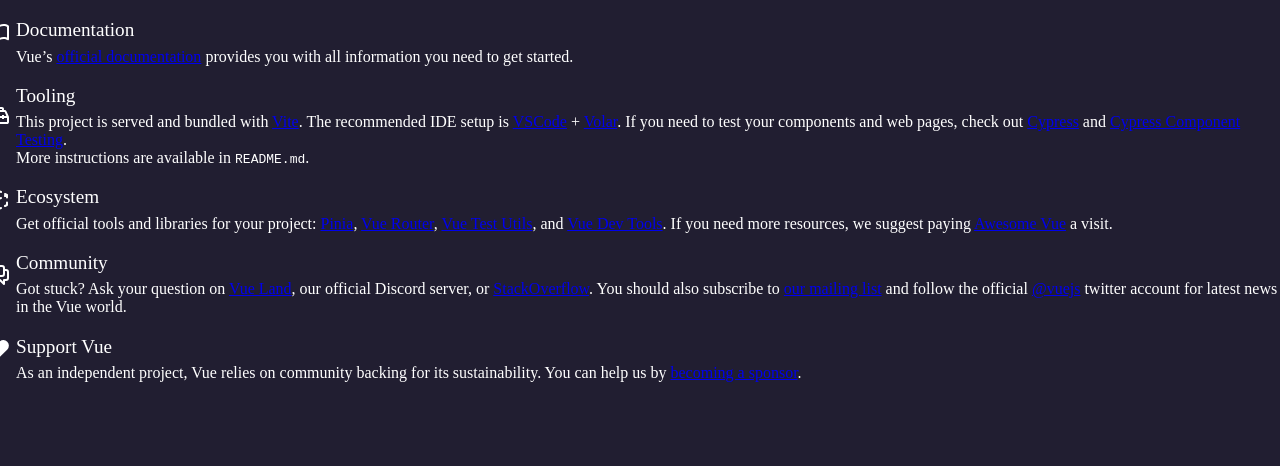
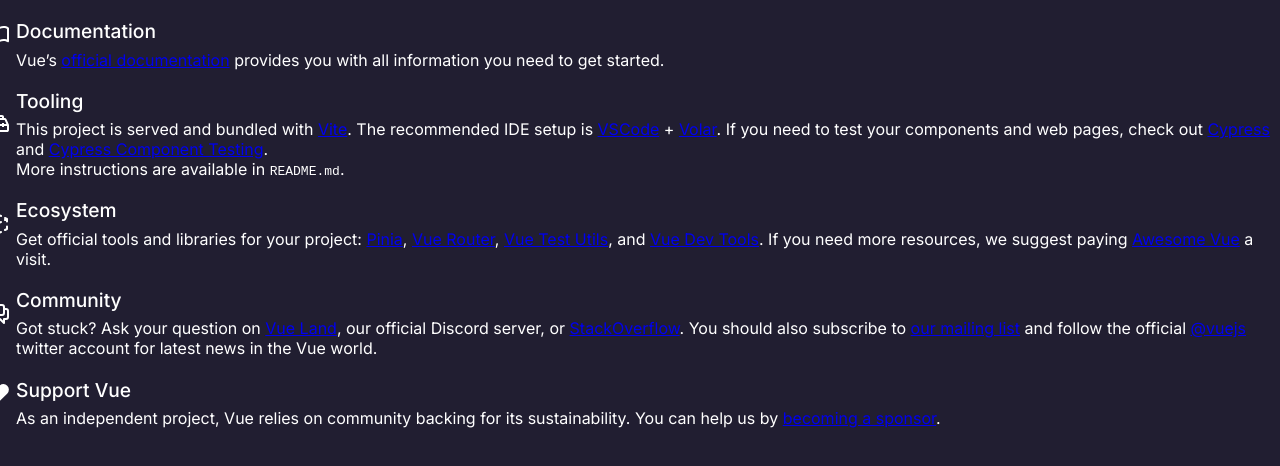
Before and after one commit to dinsorkot/pandora, a Vue app: page / in a window 1280 px wide. Shown: the top 466 px of the page. Built offline with nearby package versions, Linux system fonts and the light colour scheme.

Commit message:
add font

```diff
--- a/src/assets/base.css
+++ b/src/assets/base.css
@@ -1,6 +1,9 @@
+@import url('https://fonts.googleapis.com/css2?family=Inter:wght@100..900&display=swap');
+
 body {
     background-color: #211E31;
     color: white;
     margin: 0;
     padding: 0;
+    font-family: "Inter", sans-serif;
 }
```
